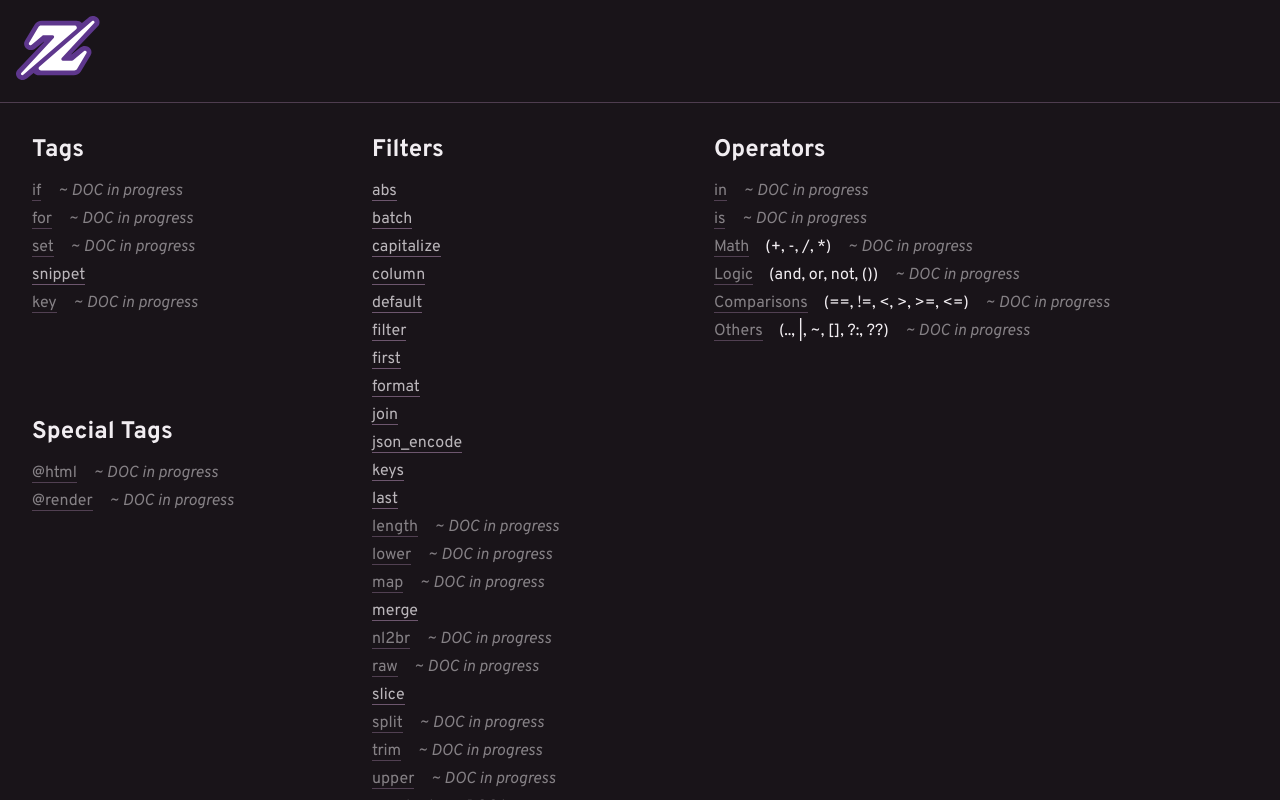
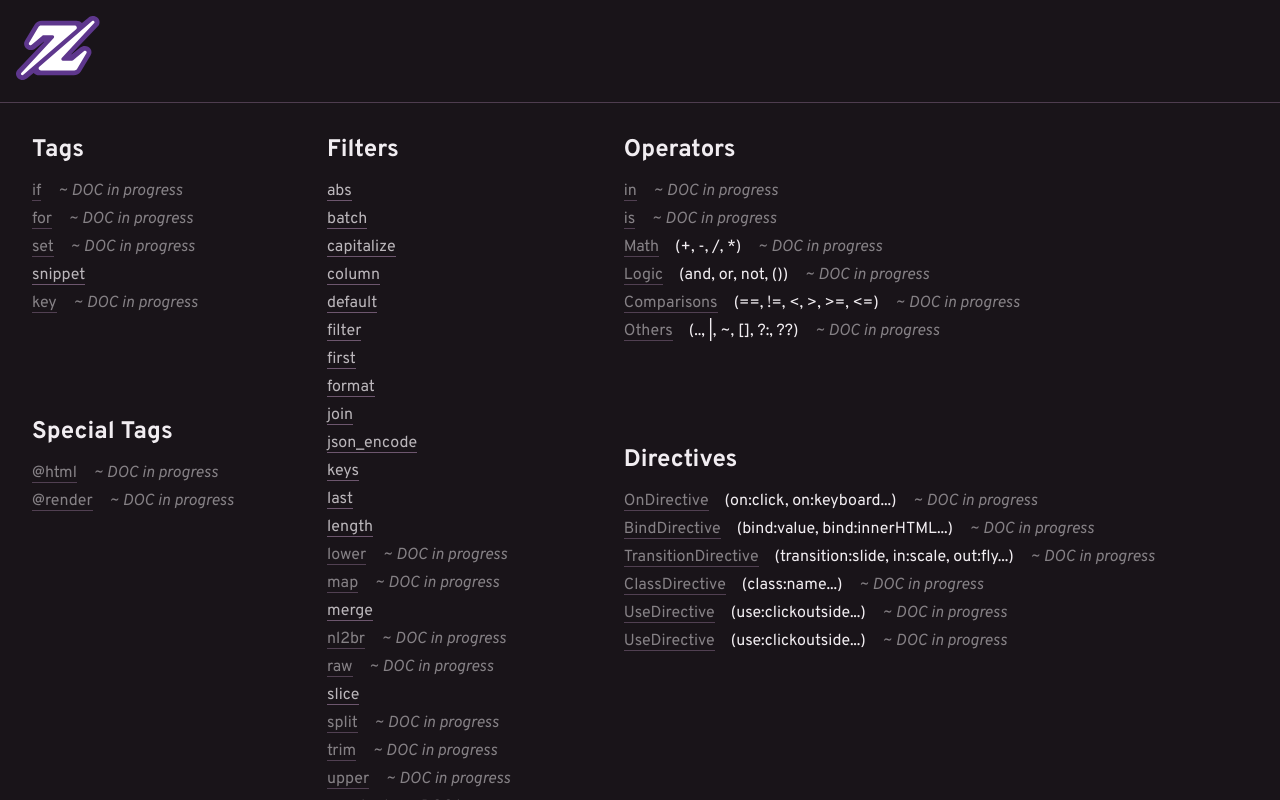
Before and after one commit to PivotStick/learn.zvelte.dev, a SvelteKit app: page /zvelte-references in a window 1280 px wide. Built offline with nearby package versions, Linux system fonts and the light colour scheme.

Commit message:
added length doc and directives references

```diff
--- a/src/routes/zvelte-references/+page.svelte
+++ b/src/routes/zvelte-references/+page.svelte
@@ -100,8 +100,7 @@
 				},
 				{
 					name: 'length',
-					slug: 'length',
-					wip: true
+					slug: 'length'
 				},
 				{
 					name: 'lower',
@@ -192,6 +191,48 @@
 					wip: true
 				}
 			]
+		},
+		{
+			name: 'Directives',
+			slug: 'directives',
+			items: [
+				{
+					name: 'OnDirective',
+					slug: 'on',
+					text: '(on:click, on:keyboard...)',
+					wip: true
+				},
+				{
+					name: 'BindDirective',
+					slug: 'bind',
+					text: '(bind:value, bind:innerHTML...)',
+					wip: true
+				},
+				{
+					name: 'TransitionDirective',
+					slug: 'transition',
+					text: '(transition:slide, in:scale, out:fly...)',
+					wip: true
+				},
+				{
+					name: 'ClassDirective',
+					slug: 'class',
+					text: '(class:name...)',
+					wip: true
+				},
+				{
+					name: 'UseDirective',
+					slug: 'use',
+					text: '(use:clickoutside...)',
+					wip: true
+				},
+				{
+					name: 'UseDirective',
+					slug: 'use',
+					text: '(use:clickoutside...)',
+					wip: true
+				}
+			]
 		}
 	];
 </script>
```
Also changed, not shown: src/routes/zvelte-references/(doc)/filters/length/+page.svelte (added, +31 -0 lines).
